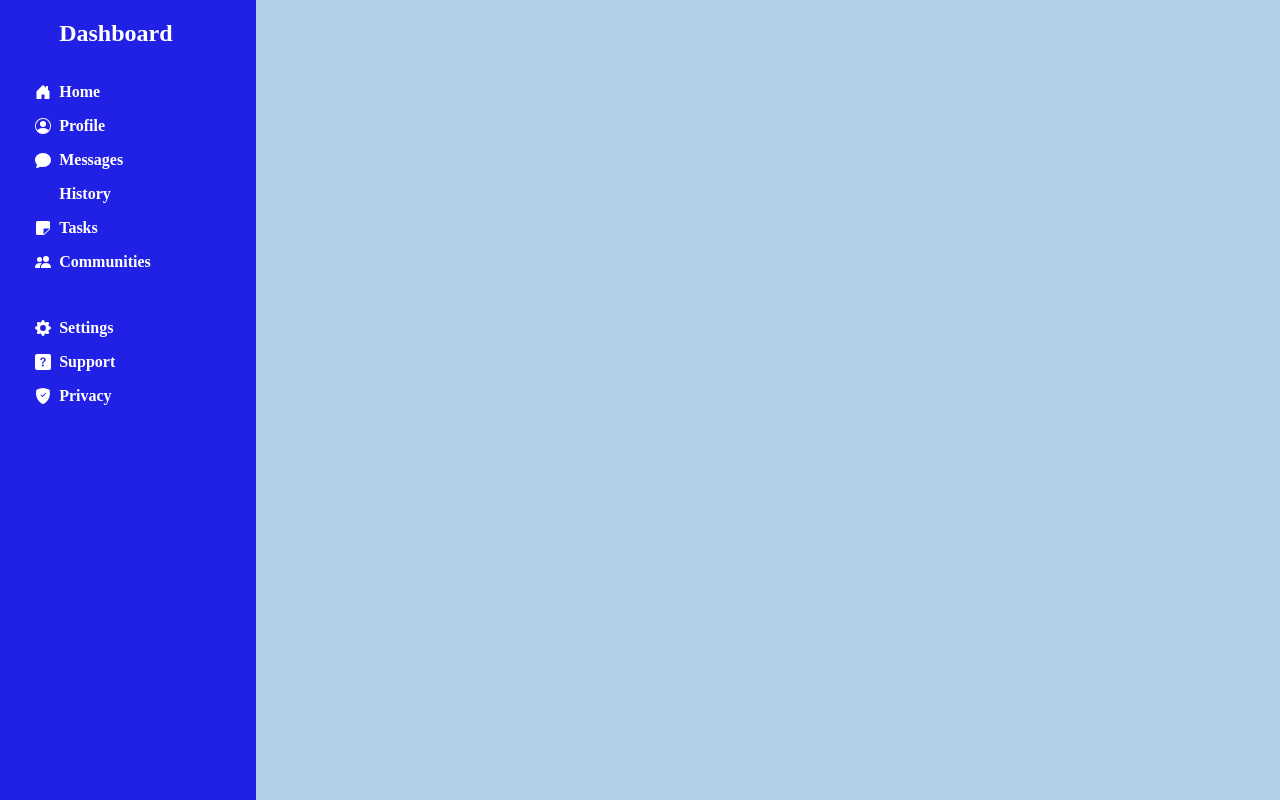
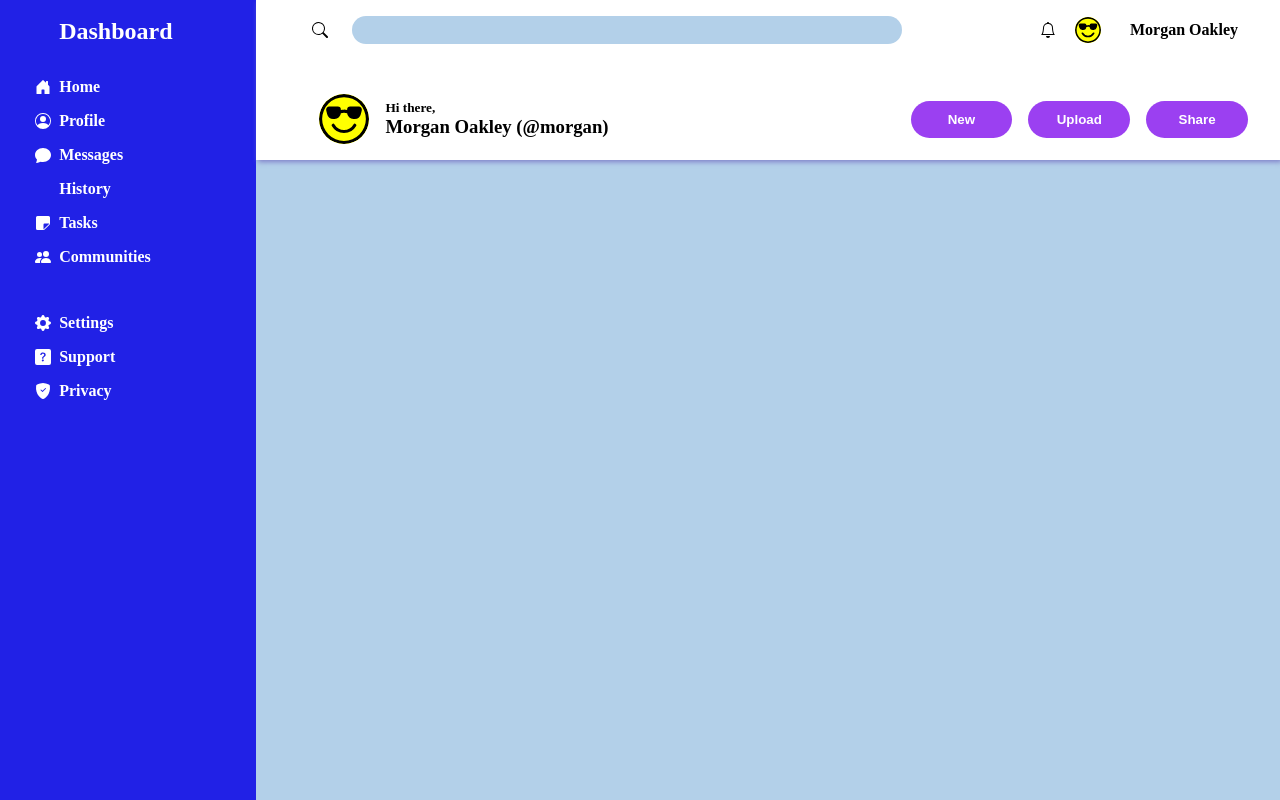
Before and after one commit to H-Rawat/admin-dashboard, a plain HTML site: page index.html in a window 1280 px wide. Drawn offline with Linux system fonts and the light colour scheme.

Commit message:
added the top nav bar

```diff
--- a/index.html
+++ b/index.html
@@ -58,7 +58,36 @@
       </div>
 
       <!-- MAIN CONTENT -->
-      <div class="main-content"></div>
+      <div class="main-content">
+        <div class="main-content-top-navbar">
+          <div class="main-content-top-navbar-upper">
+            <img src="./assets/search.svg" alt="" />
+            <input type="text" />
+            <img src="./assets/bell.svg" alt="" />
+            <img
+              src="./assets/emoji-sunglasses.svg"
+              alt=""
+              class="profile-icon-small"
+            />
+            <span>Morgan Oakley</span>
+          </div>
+          <div class="main-content-top-navbar-lower">
+            <img
+              src="./assets/emoji-sunglasses.svg"
+              alt=""
+              class="profile-icon-large"
+            />
+            <div>
+              <h5>Hi there,</h5>
+              <h3>Morgan Oakley (@morgan)</h3>
+            </div>
+            <button>New</button>
+            <button>Upload</button>
+            <button>Share</button>
+          </div>
+        </div>
+        <div class="main-content-body"></div>
+      </div>
     </div>
   </body>
 </html>
--- a/style.css
+++ b/style.css
@@ -26,7 +26,7 @@
 }
 
 .dashboard-heading img {
-  height: 35px;
+  height: 30px;
 
   justify-self: end;
 }
@@ -62,8 +62,90 @@
   font-weight: bold;
   font-size: 1rem;
   margin-left: 0.5rem;
+  cursor: pointer;
 }
 
 .main-content {
   background-color: rgb(179, 208, 233);
+
+  display: grid;
+  grid-template-rows: 1fr 4fr;
 }
+
+.main-content-top-navbar {
+  background-color: white;
+  box-shadow: 2px 2px 5px #7f7fc9;
+  padding: 1rem 2rem;
+
+  display: flex;
+  flex-direction: column;
+  justify-content: space-between;
+}
+
+.main-content-top-navbar img {
+  cursor: pointer;
+}
+
+.main-content-top-navbar-upper {
+  display: grid;
+  grid-template-columns: 1fr 10fr 1fr 1fr 2fr;
+  align-items: center;
+  justify-items: center;
+}
+
+.main-content-top-navbar-upper input {
+  height: 28px;
+  width: 550px;
+  border: none;
+  background-color: rgb(179, 208, 233);
+  border-radius: 20px;
+  outline: none;
+  padding: 0.5rem;
+
+  justify-self: start;
+}
+
+.main-content-top-navbar-upper img:nth-child(3) {
+  justify-self: end;
+}
+
+.main-content-top-navbar-upper .profile-icon-small {
+  height: 26px;
+  width: 26px;
+  background: yellow;
+  border-radius: 50%;
+}
+
+.main-content-top-navbar-upper span {
+  font-size: 1rem;
+  font-weight: bold;
+}
+
+.main-content-top-navbar-lower {
+  display: grid;
+  grid-template-columns: 0.8fr 5fr 1fr 1fr 1fr;
+  grid-column-gap: 1rem;
+  align-items: center;
+}
+
+.main-content-top-navbar-lower .profile-icon-large {
+  height: 50px;
+  width: 50px;
+  background: yellow;
+  border-radius: 50%;
+  justify-self: end;
+}
+
+.main-content-top-navbar-lower button {
+  height: 37px;
+  border-radius: 20px;
+  border: none;
+  background-color: rgb(155, 64, 241);
+  color: white;
+  font-weight: bold;
+  cursor: pointer;
+}
+
+.main-content-top-navbar-lower button:hover {
+  background-color: rgb(185, 122, 243);
+}
```
Also changed, not shown: assets/bell.svg (added), assets/emoji-sunglasses.svg (added), assets/search.svg (added).
